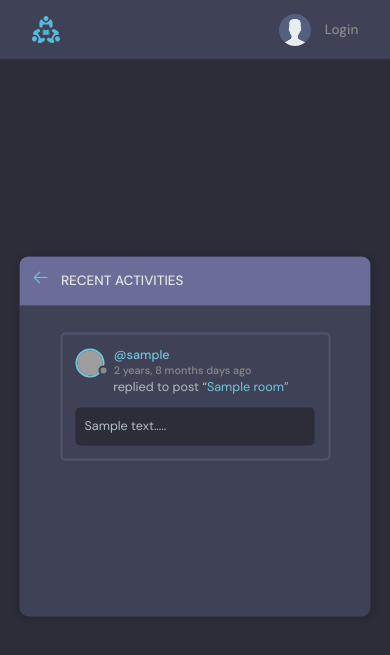
After one commit to codewithpradip/disroom, a Django app: page /activity/ in a window 390 px wide. The commit adds this page. Shown: the top 655 px of the page. Run offline with Django 4.2, Linux system fonts and the light colour scheme; tables that the repository leaves empty hold one stand-in row (values such as "Sample post"); grey boxes are pictures that could not be loaded.

Commit message:
refactor: add topic, activity page for mobile responsive

```diff
--- /dev/null
+++ b/core/templates/core/mobile_activity.html
@@ -0,0 +1,59 @@
+{% extends 'core/main.html' %}
+
+{% block content %}
+<main class="layout">
+    <div class="container">
+      <div class="layout__box">
+        <div class="layout__boxHeader">
+          <div class="layout__boxTitle">
+            <a href="index.html">
+              <svg version="1.1" xmlns="http://www.w3.org/2000/svg" width="32" height="32" viewBox="0 0 32 32">
+                <title>arrow-left</title>
+                <path
+                  d="M13.723 2.286l-13.723 13.714 13.719 13.714 1.616-1.611-10.96-10.96h27.625v-2.286h-27.625l10.965-10.965-1.616-1.607z"
+                ></path>
+              </svg>
+            </a>
+            <h3>Recent Activities</h3>
+          </div>
+        </div>
+
+        <div class="activities-page layout__body">
+            {% for message in room_messages %}
+            <div class="activities__box">
+              <div class="activities__boxHeader roomListRoom__header">
+                <a href="{% url 'user_profile' message.user.id %}" class="roomListRoom__author">
+                  <div class="avatar avatar--small">
+                    <img src="https://randomuser.me/api/portraits/women/11.jpg" />
+                  </div>
+                  <p>
+                    @{{message.user}}
+                    <span>{{message.created_at|timesince}} days ago</span>
+                  </p>
+                </a>
+                {% if request.user == message.user %}
+                <div class="roomListRoom__actions">
+                  <a href="{% url 'delete_message' message.id %}">
+                    <svg version="1.1" xmlns="http://www.w3.org/2000/svg" width="32" height="32" viewBox="0 0 32 32">
+                      <title>remove</title>
+                      <path
+                        d="M27.314 6.019l-1.333-1.333-9.98 9.981-9.981-9.981-1.333 1.333 9.981 9.981-9.981 9.98 1.333 1.333 9.981-9.98 9.98 9.98 1.333-1.333-9.98-9.98 9.98-9.981z"
+                      ></path>
+                    </svg>
+                  </a>
+                </div>
+                {% endif %}
+              </div>
+              <div class="activities__boxContent">
+                <p>replied to post “<a href="{% url 'room_detail' message.room.id %}">{{message.room}}</a>”</p>
+                <div class="activities__boxRoomContent">
+                    {{message.body}}....
+                </div>
+              </div>
+            </div>
+            {% endfor %}
+        </div>
+      </div>
+    </div>
+  </main>
+  {% endblock %}
--- a/core/templates/core/topics_component.html
+++ b/core/templates/core/topics_component.html
@@ -12,7 +12,7 @@
       </li>
       {% endfor %}
     </ul>
-    <a class="btn btn--link" href="#">
+    <a class="btn btn--link" href="{% url 'topics' %}">
       More
       <svg version="1.1" xmlns="http://www.w3.org/2000/svg" width="32" height="32" viewBox="0 0 32 32">
         <title>chevron-down</title>
--- a/core/urls.py
+++ b/core/urls.py
@@ -3,4 +3,6 @@ from . import views
 
 urlpatterns = [
     path('', views.home_view, name='home'),
+    path('topics/', views.topics_page_view, name='topics'),
+    path('activity/', views.activity_paga_view, name='activity'),
 ]
--- a/core/views.py
+++ b/core/views.py
@@ -11,7 +11,18 @@ def home_view(request):
         Q(description__icontains=q)
     )
     room_messages = Message.objects.filter(Q(room__topic__name__icontains=q))
-    topics = Topic.objects.all()
+    topics = Topic.objects.all()[0:5]
     room_count = rooms.count()
     context = {'rooms': rooms, 'room_count': room_count, 'topics': topics, 'room_messages': room_messages}
     return render(request, 'core/home.html', context)
+
+def topics_page_view(request):
+    q = request.GET.get('q') if request.GET.get('q') != None else ''
+    topics = Topic.objects.filter(name__icontains=q)
+    context = {'topics' : topics}
+    return render(request, 'core/mobile_topics.html', context)
+
+def activity_paga_view(request):
+    room_messages = Message.objects.all()
+    context = {'room_messages': room_messages}
+    return render(request, 'core/mobile_activity.html', context)
```
Also changed, not shown: core/templates/core/home.html (+4 -4 lines), core/templates/core/mobile_topics.html (added, +48 -0 lines).
